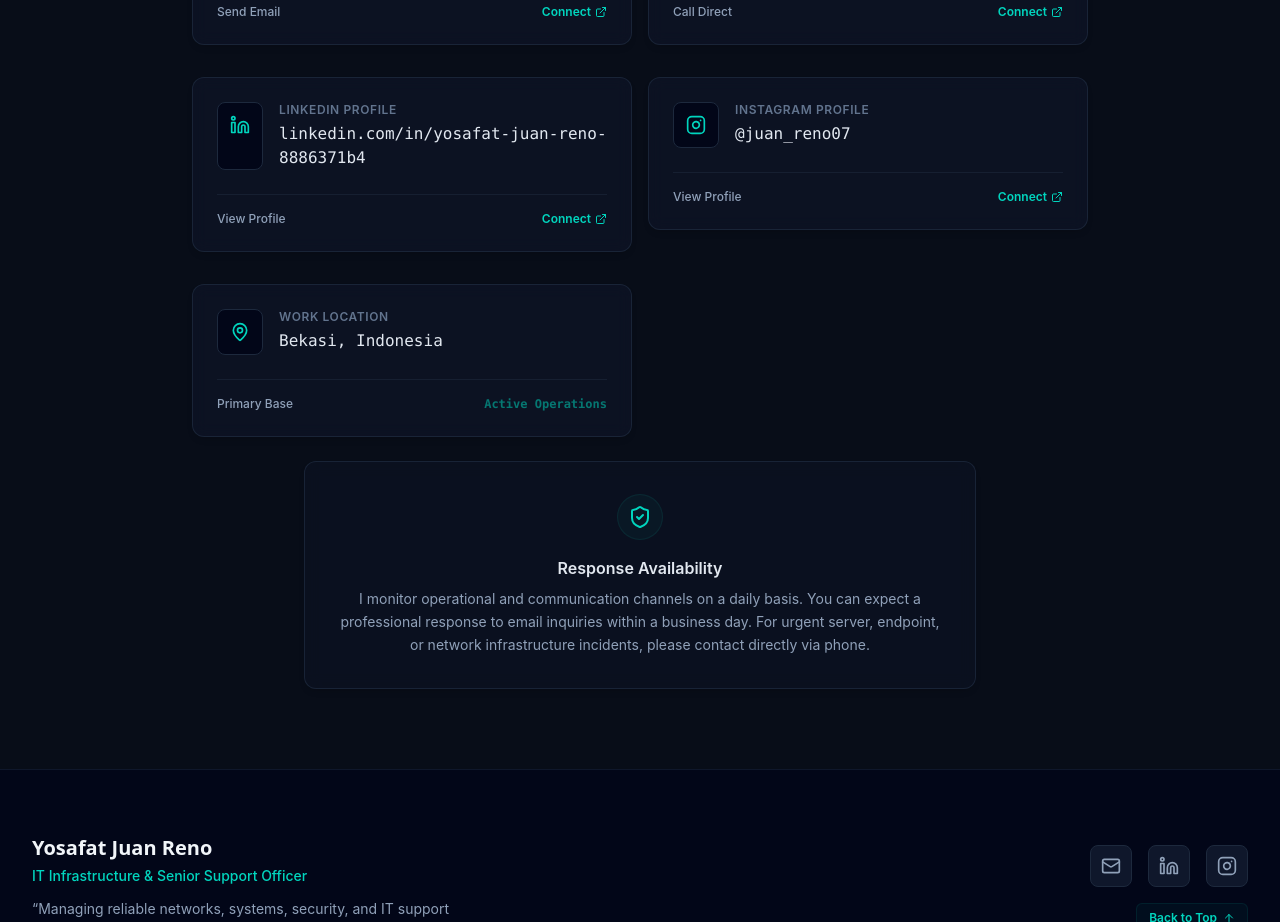
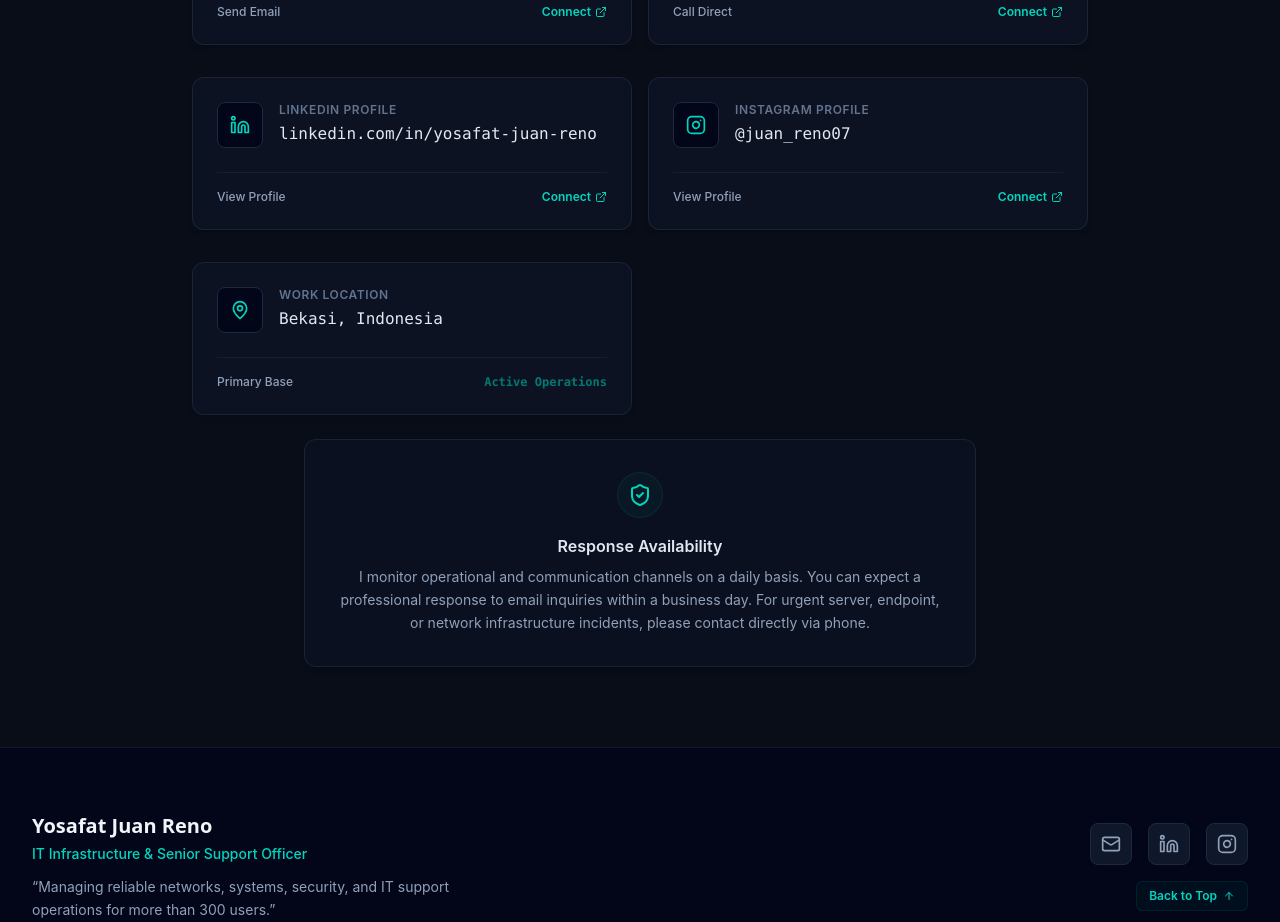
Before and after one commit to JuanReno07/portofolio-juan-reno, a Next.js app: page / in a window 1280 px wide. Shown: the part 7800-8722 px from the top of the page. Built offline with nearby package versions, Linux system fonts and the light colour scheme; no server answers.

Commit message:
feat: update LinkedIn URL to new custom profile link

```diff
--- a/src/data/portfolio.ts
+++ b/src/data/portfolio.ts
@@ -6,7 +6,7 @@ export const personalInfo = {
   location: "Bekasi, Indonesia",
   email: "yosafat.juan07@gmail.com",
   phone: "0896 2680 4474",
-  linkedin: "https://www.linkedin.com/in/yosafat-juan-reno-8886371b4/",
+  linkedin: "https://www.linkedin.com/in/yosafat-juan-reno/",
   instagram: "https://www.instagram.com/juan_reno07",
   supportingStatement: "Managing reliable networks, systems, security, and IT support operations for more than 300 users.",
   introduction: "Experienced IT Infrastructure and Senior Support Officer with a proven track record of managing enterprise networks, core servers, and physical security systems. Skilled in coordinating multi-disciplinary support teams, administering firewall policies, and maintaining operational continuity.",
@@ -197,7 +197,7 @@ export const education: EducationItem[] = [
 export const contactInfo: ContactInfo = {
   email: "yosafat.juan07@gmail.com",
   phone: "0896 2680 4474",
-  linkedin: "https://www.linkedin.com/in/yosafat-juan-reno-8886371b4/",
+  linkedin: "https://www.linkedin.com/in/yosafat-juan-reno/",
   instagram: "https://www.instagram.com/juan_reno07",
   location: "Bekasi, Indonesia",
 };
--- a/src/sections/Contact.tsx
+++ b/src/sections/Contact.tsx
@@ -27,7 +27,7 @@ export default function Contact() {
       id: "linkedin",
       icon: Linkedin,
       label: "LinkedIn Profile",
-      value: "linkedin.com/in/yosafat-juan-reno-8886371b4",
+      value: "linkedin.com/in/yosafat-juan-reno",
       href: personalInfo.linkedin,
       actionLabel: "View Profile",
     },
```
